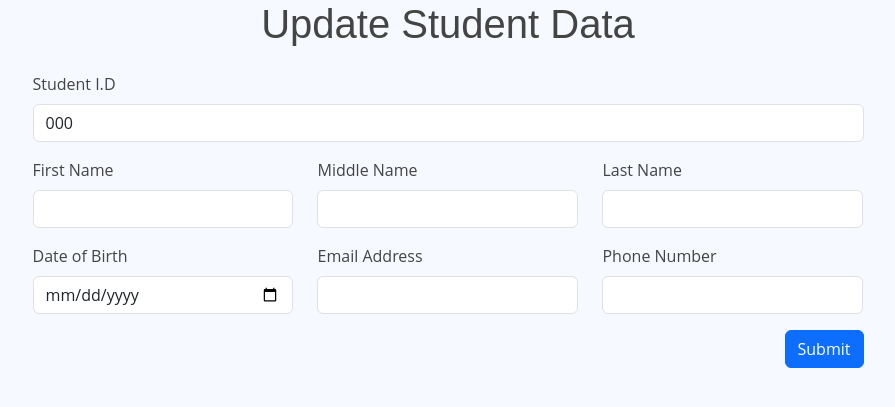
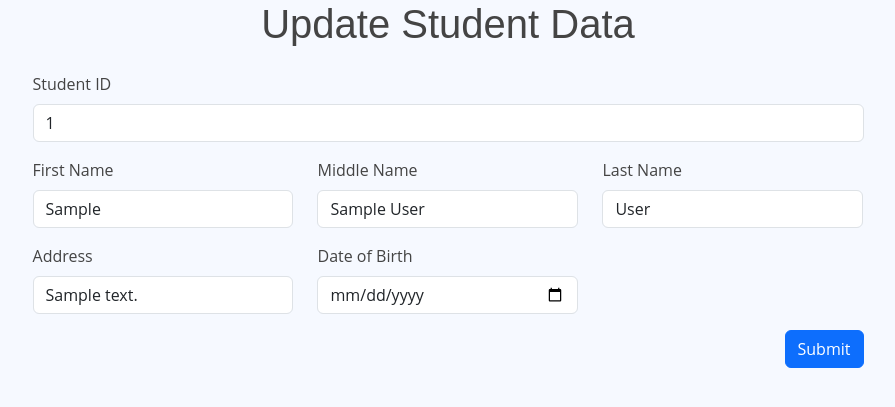
Before and after one commit to michellearot/arot_ternate, a PHP site: page /update.php?id=1 in a window 1280 px wide. Shown: the top 407 px of the page, without its empty margins (192-1087 px from the left). Run offline with PHP 8.4, Linux system fonts and the light colour scheme; tables that the repository leaves empty or names only in its code hold one stand-in row (values such as "Sample post").

Commit message:
arot_ternate activity

```diff
--- a/insert.php
+++ b/insert.php
@@ -51,7 +51,7 @@ include ("config.php");
                     </div>
 
                     <div class="col-md-12 mb-3 text-center">
-                        <button type="submit" class="btn btn-primary"  style="float: right;" name="submitButton">Submit</button>
+                        <button type="insert" class="btn btn-primary"  style="float: right;" name="insertButton">Submit</button>
                     </div>
                 </div>
             </form>
--- a/update.php
+++ b/update.php
@@ -23,7 +23,7 @@ include ("config.php");
         if(isset($_GET['id']))
         {
             $id = $_GET['id'];
-            $users = "SELECT * FROM `student` WHERE `id` = '$id'";
+            $users = "SELECT * FROM `student_information` WHERE `id` = '$id'";
             $users_run = mysqli_query($con, $users);
 
             if(mysqli_num_rows($users_run) > 0)
@@ -32,48 +32,43 @@ include ("config.php");
                 {
                 ?>
 
-            <form action="update.php" method="POST">
+            <form action="process.php" method="POST">
 
             <input type="hidden" name="id" value="<?=$user['id'];?>">
 
                 <div class="row">
                     <div class="col-md-12 mb-3">
-                        <label for="studentId" class="form-label">Student I.D</label>
-                        <input type="text" class="form-control" id="studentId" value="<?=$user['student_number'];?>" name="studentid">
+                        <label for="student_id" class="form-label">Student ID</label>
+                        <input type="text" class="form-control" id="student_id" value="<?=$user['student_id'];?>" name="student_id">
                     </div>
 
                     <div class="col-md-4 mb-3">
-                        <label for="firstName" class="form-label">First Name</label>
-                        <input type="text" class="form-control" id="firstName" name="firstName">
+                        <label for="fname" class="form-label">First Name</label>
+                        <input type="text" class="form-control" id="fname" value="<?=$user['fname'];?>" name="fname">
                     </div>
 
                     <div class="col-md-4 mb-3">
-                        <label for="middlename" class="form-label">Middle Name</label>
-                        <input type="text" class="form-control" id="middlename" name="middlename">
+                        <label for="mname" class="form-label">Middle Name</label>
+                        <input type="text" class="form-control" id="mname" value="<?=$user['mname'];?>" name="mname">
                     </div>
 
                     <div class="col-md-4 mb-3">
-                        <label for="lastName" class="form-label">Last Name</label>
-                        <input type="text" class="form-control" id="lastName" name="lastName">
+                        <label for="lname" class="form-label">Last Name</label>
+                        <input type="text" class="form-control" id="lname" value="<?=$user['lname'];?>" name="lname">
                     </div>
 
                     <div class="col-md-4 mb-3">
-                        <label for="dateOfBirth" class="form-label">Date of Birth</label>
-                        <input type="date" class="form-control" id="dateOfBirth" name="dateOfBirth">
+                        <label for="address" class="form-label">Address</label>
+                        <input type="text" class="form-control" id="address" value="<?=$user['address'];?>" name="address">
                     </div>
 
                     <div class="col-md-4 mb-3">
-                        <label for="email" class="form-label">Email Address</label>
-                        <input type="text" class="form-control" id="email" name="email">
-                    </div>
-
-                    <div class="col-md-4 mb-3">
-                        <label for="phoneNumber" class="form-label">Phone Number</label>
-                        <input type="text" class="form-control" id="phoneNumber" name="phoneNumber">
+                        <label for="birthday" class="form-label">Date of Birth</label>
+                        <input type="date" class="form-control" id="birthday" value="<?=$user['birthday'];?>" name="birthday">
                     </div>
 
                     <div class="col-md-12 mb-3 text-center">
-                        <button type="submit" class="btn btn-primary"  style="float: right;" name="submit">Submit</button>
+                        <button type="update" class="btn btn-primary"  style="float: right;" name="updateButton">Submit</button>
                     </div>
                 </div>
             </form>
```
Also changed, not shown: delete.php (added, +27 -0 lines), index.php (+5 -2 lines), process.php (+11 -10 lines), view.php (added, +87 -0 lines).
